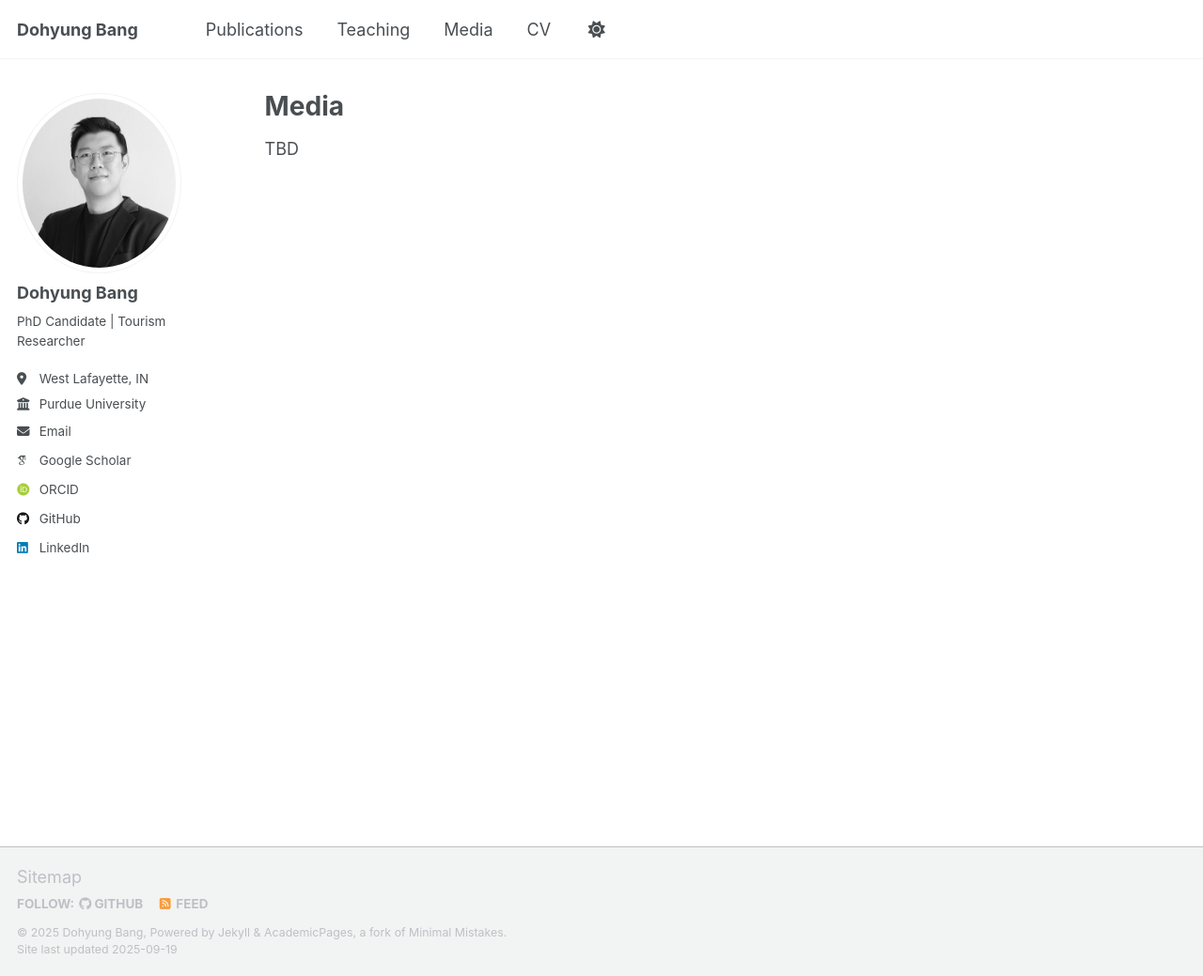
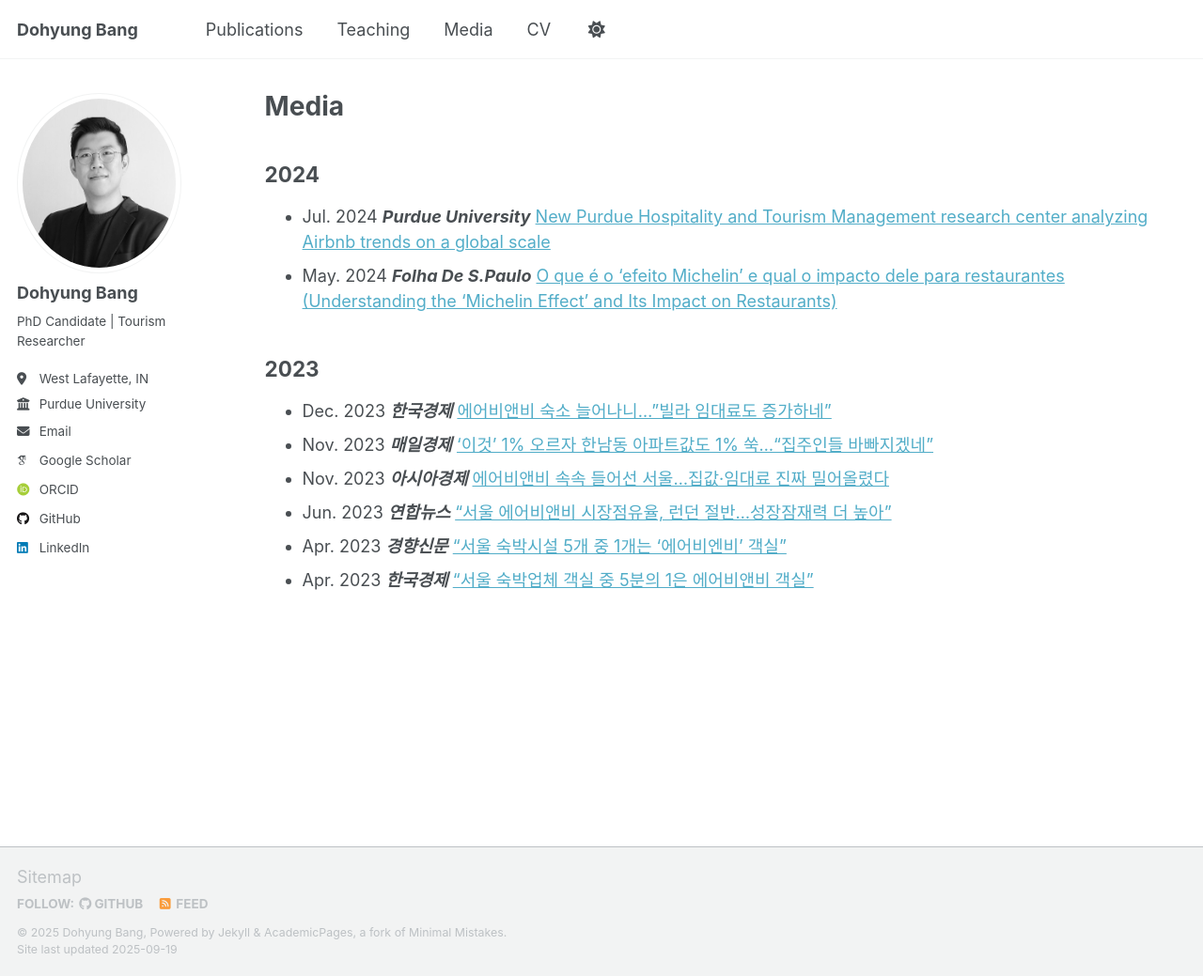
Before and after one commit to dohyungbang/dohyungbang.github.io, a Jekyll site: the page built from _pages/media.md, in a window 1280 px wide and 1039 px high. Shown: the whole window at 94% size. Built offline with Jekyll 4.4.1, drawn with Linux system fonts in a browser that asks for light colours; some web fonts are replaced; a script that is not in the unit is left out.

Commit message:
Update media.md

```diff
--- a/_pages/media.md
+++ b/_pages/media.md
@@ -5,4 +5,14 @@ permalink: /media/
 author_profile: true
 ---
 
-TBD
+## 2024
+- Jul. 2024 _**Purdue University**_ [New Purdue Hospitality and Tourism Management research center analyzing Airbnb trends on a global scale](https://www.purdue.edu/hhs/news/2024/07/new-purdue-hospitality-and-tourism-management-research-center-analyzing-airbnb-trends-on-a-global-scale/)
+- May. 2024 _**Folha De S.Paulo**_ [O que é o 'efeito Michelin' e qual o impacto dele para restaurantes (Understanding the 'Michelin Effect' and Its Impact on Restaurants)](https://www1.folha.uol.com.br/comida/2024/05/o-que-e-o-efeito-michelin-e-qual-o-impacto-dele-para-restaurantes.shtml)
+
+## 2023
+- Dec. 2023 _**한국경제**_ [에어비앤비 숙소 늘어나니…"빌라 임대료도 증가하네"](https://www.purdue.edu/hhs/news/2024/07/new-purdue-hospitality-and-tourism-management-research-center-analyzing-airbnb-trends-on-a-global-scale/)
+- Nov. 2023 _**매일경제**_ [‘이것’ 1% 오르자 한남동 아파트값도 1% 쑥…“집주인들 바빠지겠네”](https://www.mk.co.kr/news/realestate/10886302)
+- Nov. 2023 _**아시아경제**_ [에어비앤비 속속 들어선 서울…집값·임대료 진짜 밀어올렸다](https://cm.asiae.co.kr/article/2023112914083665561)
+- Jun. 2023 _**연합뉴스**_ ["서울 에어비앤비 시장점유율, 런던 절반…성장잠재력 더 높아"](https://www.yna.co.kr/view/AKR20230621132500003)
+- Apr. 2023 _**경향신문**_ ["서울 숙박시설 5개 중 1개는 ‘에어비엔비’ 객실"](https://www.khan.co.kr/article/202304270807001/?kref=rta)
+- Apr. 2023 _**한국경제**_ ["서울 숙박업체 객실 중 5분의 1은 에어비앤비 객실"](https://www.hankyung.com/article/202304276172Y)
```
